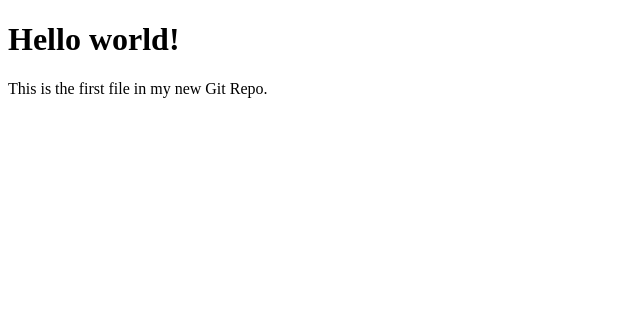
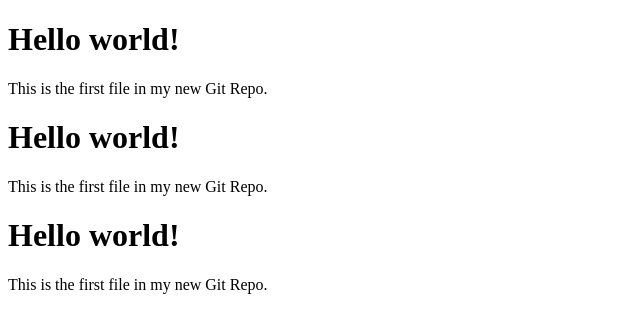
Before and after one commit to Rakesh60/Github-Class, a plain HTML site: page index.html in a window 1280 px wide. Shown: the whole page, without its empty margins (0-640 px from the left). Drawn offline with Linux system fonts and the light colour scheme.

Commit message:
here i created new branch

```diff
--- a/index.html
+++ b/index.html
@@ -8,5 +8,13 @@
 <h1>Hello world!</h1>
 <p>This is the first file in my new Git Repo.</p>
 
+<h1>Hello world!</h1>
+<p>This is the first file in my new Git Repo.</p>
+
+
+<h1>Hello world!</h1>
+<p>This is the first file in my new Git Repo.</p>
+
+
 </body>
 </html>
```
